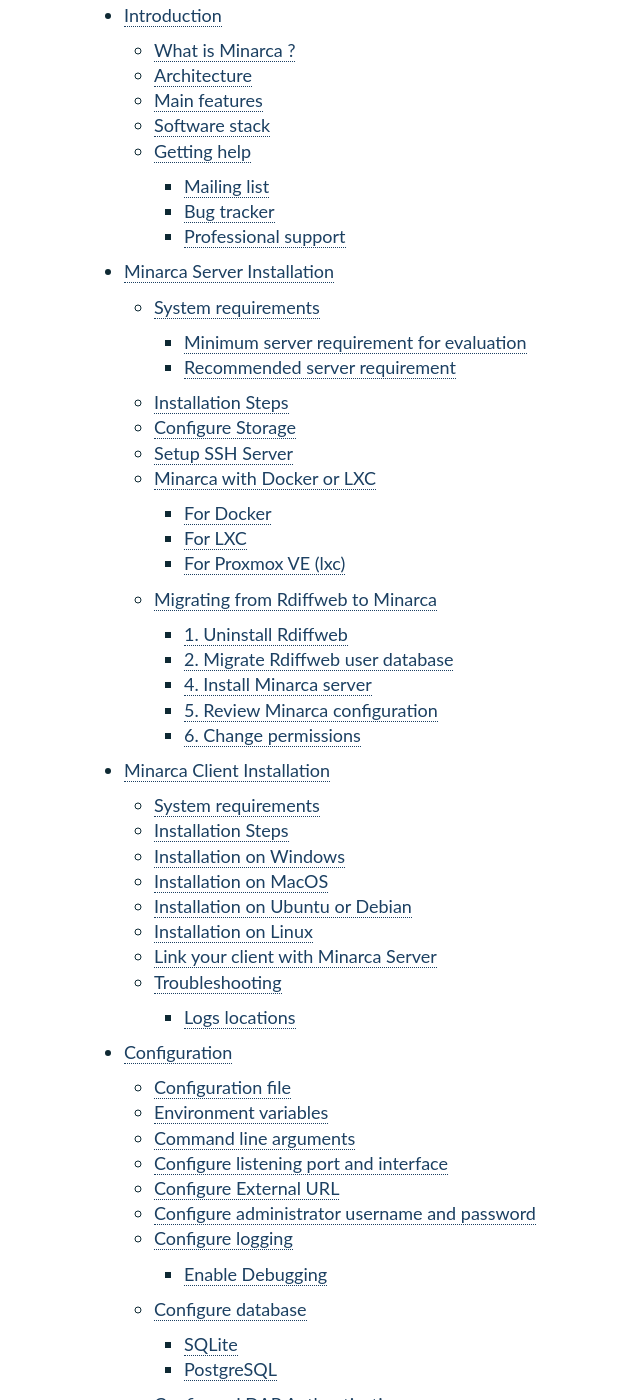
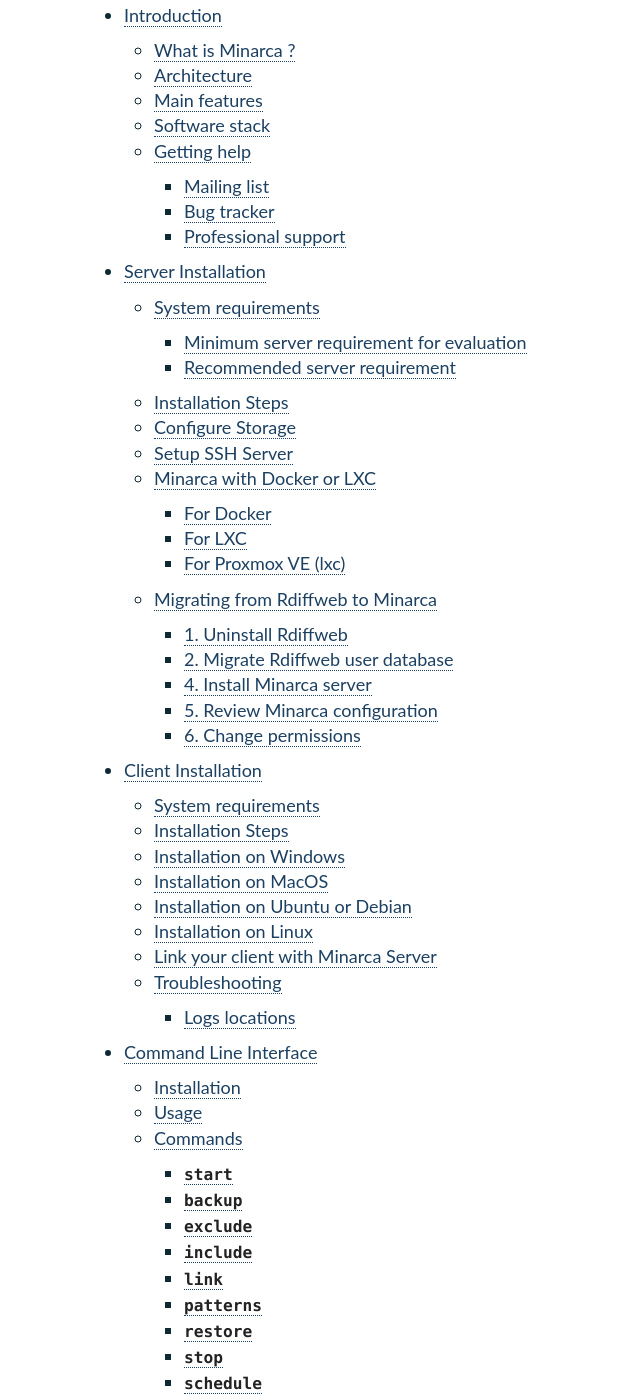
Before and after one commit to ikus060/minarca, a Sphinx documentation site: the page built from doc/index.rst, in a window 1280 px wide and 1400 px high, scrolled down 554 px. Shown: the whole window, without its empty margins (211-851 px from the left). Built offline with Sphinx 7.4.7, drawn with Linux system fonts in a browser that asks for light colours; some of the changed lines change nothing that is shown; some of the changed text lies outside the part shown.

Commit message:
Add documentation about Minarca CLI #217

````diff
--- a/doc/configuration-latest.md
+++ b/doc/configuration-latest.md
@@ -1,4 +1,4 @@
-# Minarca Server Version Check
+# Server Version Check
 
 The Minarca Version Check feature is designed to automatically check for
 the latest version of Minarca and notify the administrator via email if
--- a/doc/configuration-storage.md
+++ b/doc/configuration-storage.md
@@ -1,4 +1,4 @@
-# Minarca Storage
+# Storage
 
 This documentation provides details on how to configure the storage settings for Minarca, a backup solution. Properly configuring the storage location and directory structure is essential to ensure efficient and reliable backup operations.
 
--- a/doc/index.rst
+++ b/doc/index.rst
@@ -15,6 +15,7 @@
    introduction
    installation
    minarca-client
+   minarca-client-cli
    configuration
    settings
    faq
--- a/doc/installation.md
+++ b/doc/installation.md
@@ -1,4 +1,4 @@
-# Minarca Server Installation
+# Server Installation
 
 ## System requirements
 
--- /dev/null
+++ b/doc/minarca-client-cli.md
@@ -0,0 +1,186 @@
+# Command Line Interface
+
+Minarca provide a command-line tool designed to manage your computer's backups by linking your system with a centralized server and executing backups on a specified schedule. This documentation outlines the various sub-commands and their associated options for interacting with Minarca.
+
+## Installation
+
+Before using Minarca, ensure it is properly installed on your system. The executable should be accessible in your `PATH` environment variable.
+
+## Usage
+
+```sh
+minarca [-h] [-v] [-d] {command} ...
+```
+
+- `-h`, `--help`: Show the help message and exit.
+- `-v`, `--version`: Show the program's version number and exit.
+- `-d`, `--debug`: Enable debug mode.
+
+## Commands
+
+The following commands are available in the Minarca CLI:
+
+### `start`
+
+Start a backup in background mode.
+
+```sh
+minarca start [-h] [--force]
+```
+
+- `-h`, `--help`: Show the help message and exit.
+- `--force`: Force the execution of a backup even if it's not time to run.
+
+### `backup`
+
+Start a backup in foreground mode.
+
+```sh
+minarca backup [-h] [--force]
+```
+
+- `-h`, `--help`: Show the help message and exit.
+- `--force`: Force the execution of a backup even if it's not time to run.
+
+### `exclude`
+
+Exclude files from the backup.
+
+```sh
+minarca exclude [-h] pattern [pattern ...]
+```
+
+- `-h`, `--help`: Show the help message and exit.
+- `pattern`: File pattern(s) to be excluded. Wildcards (`*` or `?`) can be used.
+
+### `include`
+
+Include files in the backup.
+
+```sh
+minarca include [-h] pattern [pattern ...]
+```
+
+- `-h`, `--help`: Show the help message and exit.
+- `pattern`: File pattern(s) to be included. Wildcards (`*` or `?`) can be used.
+
+### `link`
+
+Link the Minarca backup with a Minarca server.
+
+```sh
+minarca link [-h] [-r REMOTEURL] [-u USERNAME] [-p PASSWORD] [-n NAME] [--force]
+```
+
+- `-h`, `--help`: Show the help message and exit.
+- `-r REMOTEURL`, `--remoteurl REMOTEURL`: URL to the remote Minarca server.
+- `-u USERNAME`, `--username USERNAME`: User name for authentication.
+- `-p PASSWORD`, `--password PASSWORD`: Password or access token for authentication. Will prompt if not provided.
+- `-n NAME`, `--name NAME`: Repository name to be used.
+- `--force`: Link to the remote server even if the repository name already exists.
+
+### `patterns`
+
+List the includes/excludes patterns.
+
+```sh
+minarca patterns [-h]
+```
+
+- `-h`, `--help`: Show the help message and exit.
+
+### `restore`
+
+Restore data from backup.
+
+```sh
+minarca restore [-h] [--restore-time RESTORE_TIME] [--force] [pattern [pattern ...]]
+```
+
+- `-h`, `--help`: Show the help message and exit.
+- `--restore-time RESTORE_TIME`: Date/time to be restored (e.g., 'now', epoch value, ISO date format, interval).
+- `--force`: Force execution of the restore operation without user confirmation.
+- `pattern`: Files and folders to be restored.
+
+### `stop`
+
+Stop the backup.
+
+```sh
+minarca stop [-h] [--force]
+```
+
+- `-h`, `--help`: Show the help message and exit.
+- `--force`: Don't fail if the backup is not running.
+
+### `schedule`
+
+Create required schedule tasks.
+
+```sh
+minarca schedule [-h] [--hourly] [--daily] [--weekly]
+```
+
+- `-h`, `--help`: Show the help message and exit.
+- `--hourly`: Schedule backup to run hourly.
+- `--daily`: Schedule backup to run daily.
+- `--weekly`: Schedule backup to run weekly.
+
+### `status`
+
+Return the current Minarca status.
+
+```sh
+minarca status [-h]
+```
+
+- `-h`, `--help`: Show the help message and exit.
+
+### `unlink`
+
+Unlink the Minarca agent from the server.
+
+```sh
+minarca unlink [-h]
+```
+
+- `-h`, `--help`: Show the help message and exit.
+
+### `pause`
+
+Temporarily delay the backup execution.
+
+```sh
+minarca pause [-h] [-d DELAY] [-c [DELAY]]
+```
+
+- `-h`, `--help`: Show the help message and exit.
+- `-d DELAY`, `--delay DELAY`: Number of hours to delay the backup.
+- `-c [DELAY]`, `--clear [DELAY]`: Clear a previously set delay.
+
+## Examples
+
+```bash
+# Start a background backup
+minarca start
+
+# Exclude files with specific patterns
+minarca exclude '*.log' '*.tmp'
+
+# Link Minarca backup with a remote server
+minarca link -r http://example.com:8080/ -u user -p pass -n myrepo
+
+# Restore specific files from backup
+minarca restore --restore-time '3D' file.txt
+
+# Schedule daily backups
+minarca schedule --daily
+
+# Check Minarca status
+minarca status
+
+# Pause backup for 6 hours
+minarca pause -d 6
+```
+
+This documentation provides an overview of the Minarca CLI and its available sub-commands. For more detailed information on each sub-command, refer to the respective help documentation using the `--help` option.
--- a/doc/minarca-client.md
+++ b/doc/minarca-client.md
@@ -1,4 +1,4 @@
-# Minarca Client Installation
+# Client Installation
 
 ## System requirements
 
````
